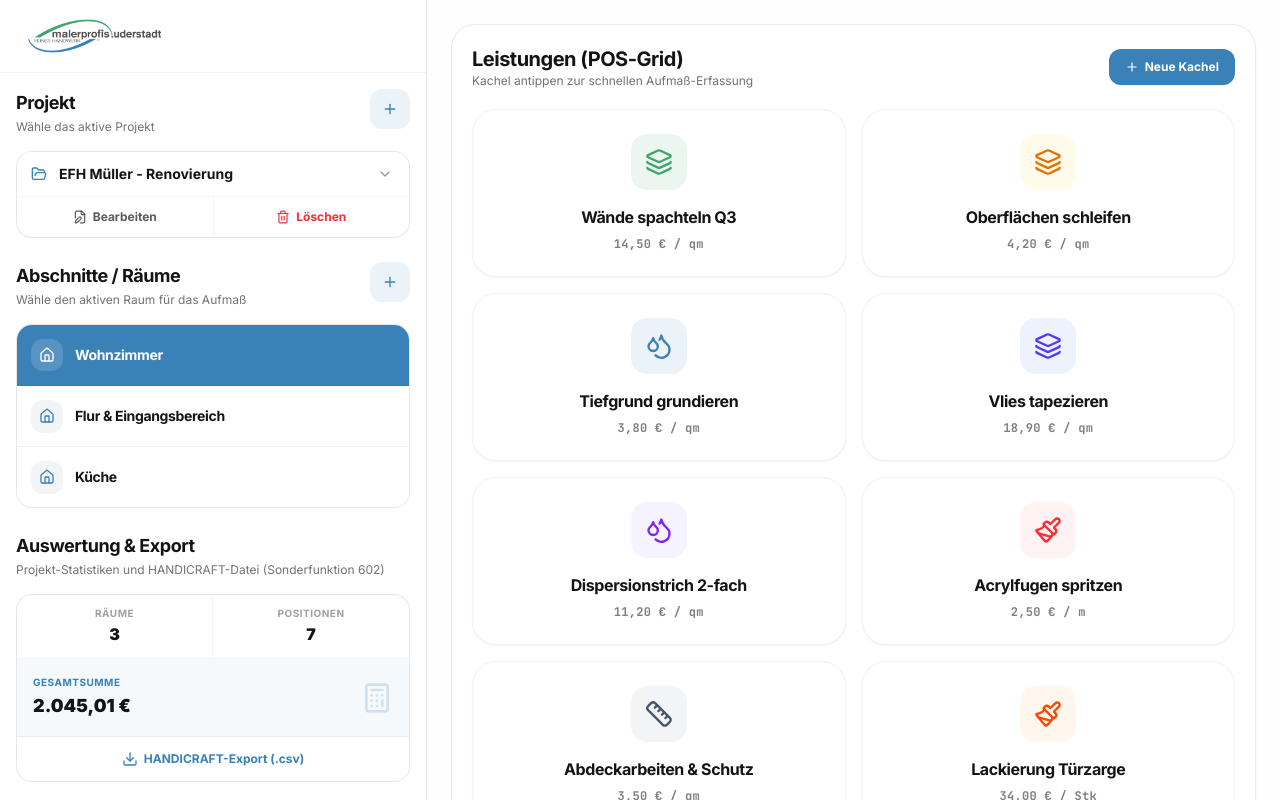
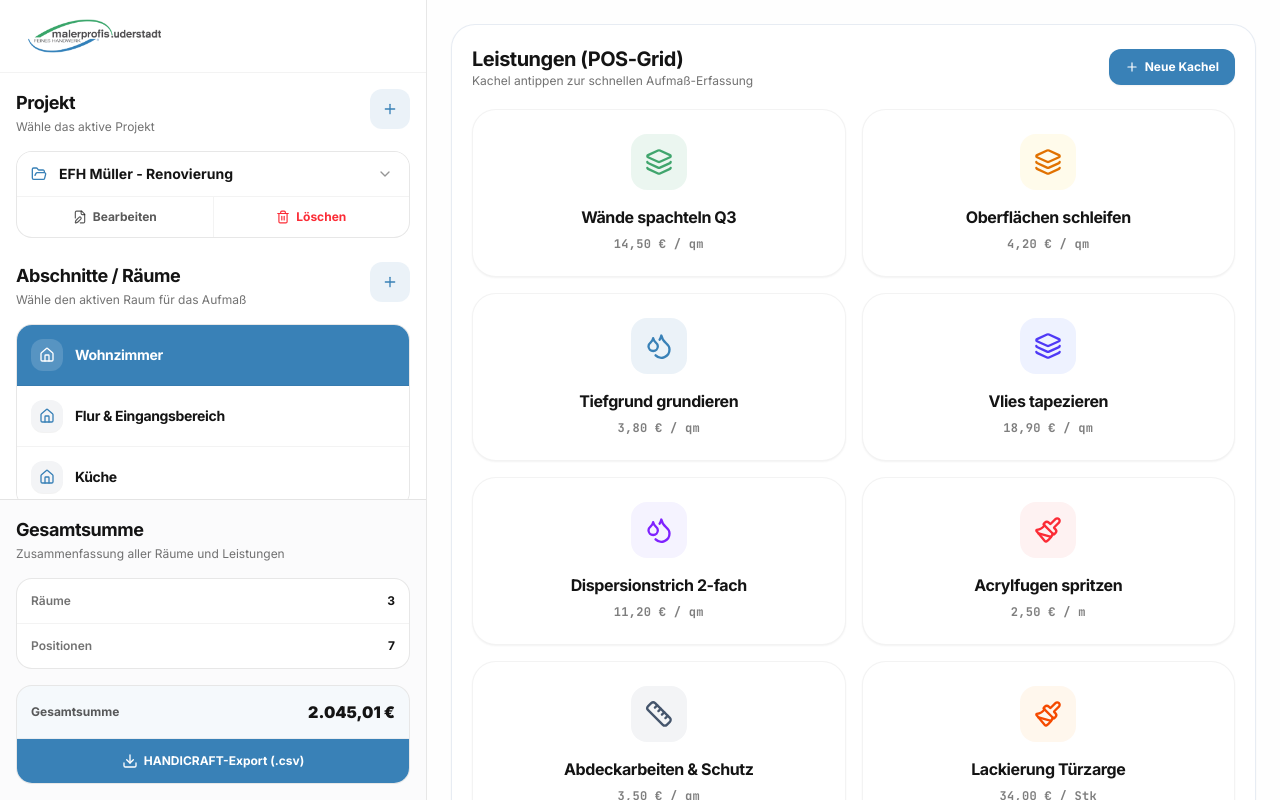
Before and after one commit to timstuu/malerprofis-angebot, a React (Vite) app: page / in a window 1280 px wide. Built offline with nearby package versions, Linux system fonts and the light colour scheme.

Commit message:
Anchor Gesamtsumme at bottom left sidebar, simplify design, remove right-side grand total card

```diff
--- a/src/App.tsx
+++ b/src/App.tsx
@@ -620,14 +620,19 @@ export default function App() {
                 onDeleteRoom={handleDeleteRoom}
               />
 
-              {/* Export Settings & Project Total Statistics Panel inside sidebar */}
-              <ExportSettingsPanel
-                project={activeProject}
-                settings={exportSettings}
-              />
             </>
           )}
         </div>
+
+        {/* Bottom Pinned Gesamtsumme & Export Section */}
+        {activeProject && (
+          <div className="p-4 border-t border-[#141414]/10 bg-gray-50/70">
+            <ExportSettingsPanel
+              project={activeProject}
+              settings={exportSettings}
+            />
+          </div>
+        )}
       </aside>
 
       {/* --- RIGHT WORKSPACE CONTAINER (Scrolls independently on lg) --- */}
--- a/src/components/ExportSettingsPanel.tsx
+++ b/src/components/ExportSettingsPanel.tsx
@@ -4,7 +4,7 @@
  */
 
 import React, { useState } from 'react';
-import { Download, Check, Calculator } from 'lucide-react';
+import { Download, Check } from 'lucide-react';
 import { ExportSettings, Project } from '../types';
 import { generateHandicraftCSV, downloadCSVFile } from '../utils/exportUtils';
 
@@ -54,7 +54,7 @@ export const ExportSettingsPanel: React.FC<ExportSettingsPanelProps> = ({
   };
 
   return (
-    <div className="w-full flex flex-col space-y-4 relative" id="export-panel">
+    <div className="w-full flex flex-col space-y-4 relative text-[#141414]" id="export-panel">
 
       {/* Toast Notification */}
       {showToast && (
@@ -67,53 +67,48 @@ export const ExportSettingsPanel: React.FC<ExportSettingsPanelProps> = ({
       {/* Header section (container-less) */}
       <div>
         <h2 className="text-lg font-bold text-[#141414] font-sans tracking-tight">
-          Auswertung & Export
+          Gesamtsumme
         </h2>
         <p className="text-xs text-[#141414]/60 mt-0.5">
-          Projekt-Statistiken und HANDICRAFT-Datei (Sonderfunktion 602)
+          Zusammenfassung aller Räume und Leistungen
         </p>
       </div>
 
-      {/* Grouped Statistics & Export Container */}
+      {/* Card 1: Statistics (Rooms & Positions) */}
+      <div className="bg-white border border-[#141414]/10 rounded-2xl overflow-hidden divide-y divide-[#141414]/5 shadow-3xs text-xs">
+        <div className="p-3.5 flex justify-between items-center">
+          <span className="text-[#141414]/60 font-semibold">Räume</span>
+          <span className="font-bold text-[#141414]">{roomCount}</span>
+        </div>
+        <div className="p-3.5 flex justify-between items-center">
+          <span className="text-[#141414]/60 font-semibold">Positionen</span>
+          <span className="font-bold text-[#141414]">{positionCount}</span>
+        </div>
+      </div>
+
+      {/* Card 2: Grand total and colored Export button */}
       <div className="bg-white border border-[#141414]/10 rounded-2xl overflow-hidden divide-y divide-[#141414]/5 shadow-3xs">
-
-        {/* Row 1: Rooms & Positions count side-by-side */}
-        <div className="grid grid-cols-2 divide-x divide-[#141414]/5 text-xs text-center">
-          <div className="p-3">
-            <span className="text-[10px] text-[#141414]/40 font-bold block uppercase tracking-wider">Räume</span>
-            <span className="text-base font-black text-[#141414] block mt-0.5">{roomCount}</span>
-          </div>
-          <div className="p-3">
-            <span className="text-[10px] text-[#141414]/40 font-bold block uppercase tracking-wider">Positionen</span>
-            <span className="text-base font-black text-[#141414] block mt-0.5">{positionCount}</span>
-          </div>
+        {/* Grand Total Row */}
+        <div className="p-3.5 bg-brand-accent1/5 flex items-center justify-between">
+          <span className="text-xs text-[#141414]/70 font-bold">Gesamtsumme</span>
+          <span className="text-base font-black text-[#141414]">
+            {totalSum.toLocaleString('de-DE', { minimumFractionDigits: 2 })} €
+          </span>
         </div>
 
-        {/* Row 2: Total Sum */}
-        <div className="p-4 bg-brand-accent1/5 flex items-center justify-between">
-          <div>
-            <span className="text-[10px] text-brand-accent1 font-bold block uppercase tracking-wider">Gesamtsumme</span>
-            <span className="text-lg font-black text-[#141414] block mt-0.5">
-              {totalSum.toLocaleString('de-DE', { minimumFractionDigits: 2 })} €
-            </span>
-          </div>
-          <Calculator className="w-8 h-8 text-brand-accent1/20" />
-        </div>
-
-        {/* Row 3: Export Button */}
+        {/* Export Button */}
         <button
           id="btn-export-handicraft"
           onClick={triggerExport}
           disabled={positionCount === 0}
           className={`w-full py-3.5 px-4 font-bold text-xs flex items-center justify-center gap-1.5 transition-all cursor-pointer ${
             positionCount === 0
-              ? 'bg-gray-50 text-[#141414]/30 cursor-not-allowed'
-              : 'bg-white hover:bg-gray-50 text-brand-accent1 hover:text-brand-accent1/90'
+              ? 'bg-gray-100 text-[#141414]/30 cursor-not-allowed border-none'
+              : 'bg-brand-accent1 hover:bg-brand-accent1/90 text-white shadow-3xs border-none'
           }`}
         >
           <Download className="w-4 h-4" /> HANDICRAFT-Export (.csv)
         </button>
-
       </div>
 
     </div>
--- a/src/components/PositionTable.tsx
+++ b/src/components/PositionTable.tsx
@@ -4,7 +4,7 @@
  */
 
 import React, { useState } from 'react';
-import { Trash2, Edit2, Check, X, FileSpreadsheet, Eye, EyeOff, Calculator } from 'lucide-react';
+import { Trash2, Edit2, Check, X, FileSpreadsheet, Calculator } from 'lucide-react';
 import { Room, Position } from '../types';
 
 interface PositionTableProps {
@@ -22,7 +22,6 @@ export const PositionTable: React.FC<PositionTableProps> = ({
 }) => {
   const [editingPosId, setEditingPosId] = useState<string | null>(null);
   const [editQuantity, setEditQuantity] = useState('');
-  const [showAllRooms, setShowAllRooms] = useState(false);
 
   const startEditing = (pos: Position) => {
     setEditingPosId(pos.id);
@@ -207,103 +206,7 @@ export const PositionTable: React.FC<PositionTableProps> = ({
         )}
       </div>
 
-      {/* 2. Global Project Summary */}
-      <div className="bg-[#141414] text-white rounded-3xl p-6 shadow-sm border border-[#141414]/10" id="grand-summary-widget">
-        <div className="flex flex-col md:flex-row justify-between items-start md:items-center gap-4">
-          <div>
-            <h3 className="text-lg font-bold tracking-tight text-white flex items-center gap-2 font-sans">
-              Projekt-Gesamtsumme
-            </h3>
-            <p className="text-xs text-white/60 mt-0.5">
-              Zusammenfassung aller Räume und Leistungen
-            </p>
-          </div>
 
-          <div className="flex items-baseline gap-2">
-            <span className="text-[10px] uppercase font-bold tracking-widest text-white/50 font-mono">Gesamt:</span>
-            <span className="text-3xl font-extrabold text-brand-accent2 tracking-tight font-mono">
-              {calculateGrandTotal().toLocaleString('de-DE', { minimumFractionDigits: 2 })} €
-            </span>
-          </div>
-        </div>
-
-        <div className="grid grid-cols-2 sm:grid-cols-3 gap-4 mt-5 pt-5 border-t border-white/10 text-sm">
-          <div>
-            <span className="text-xs text-white/50 block">Räume gesamt</span>
-            <span className="text-lg font-bold block mt-0.5 font-mono">{allRooms.length}</span>
-          </div>
-          <div>
-            <span className="text-xs text-white/50 block">Positionen gesamt</span>
-            <span className="text-lg font-bold block mt-0.5 font-mono">{totalPositionsCount}</span>
-          </div>
-          <div className="col-span-2 sm:col-span-1">
-            <button
-              id="btn-toggle-full-breakdown"
-              onClick={() => setShowAllRooms(!showAllRooms)}
-              disabled={totalPositionsCount === 0}
-              className={`w-full py-2.5 px-4 text-xs font-semibold rounded-xl border flex items-center justify-center gap-1.5 transition-all cursor-pointer ${
-                totalPositionsCount === 0
-                  ? 'border-white/5 text-white/30 cursor-not-allowed opacity-50'
-                  : 'border-white/10 hover:border-white/20 text-white/80 hover:text-white bg-white/5 hover:bg-white/10 active:scale-95'
-              }`}
-            >
-              {showAllRooms ? (
-                <>
-                  <EyeOff className="w-3.5 h-3.5" /> Aufteilung verbergen
-                </>
-              ) : (
-                <>
-                  <Eye className="w-3.5 h-3.5" /> Gesamtes Aufmaß zeigen
-                </>
-              )}
-            </button>
-          </div>
-        </div>
-
-        {/* Expandable Project-wide breakdown */}
-        {showAllRooms && totalPositionsCount > 0 && (
-          <div className="mt-5 pt-5 border-t border-white/10 space-y-4 animate-fade-in" id="project-breakdown-panel">
-            <h4 className="text-xs font-bold uppercase tracking-wider text-white/50">Aufmaß-Dokumentation</h4>
-            {allRooms.map((room, roomIdx) => {
-              if (room.positions.length === 0) return null;
-              const roomTotal = calculateRoomTotal(room);
-
-              return (
-                <div key={room.id} className="bg-white/5 p-4 rounded-2xl border border-white/5">
-                  <div className="flex justify-between items-center mb-2.5 pb-1.5 border-b border-white/5">
-                    <span className="text-xs font-bold text-brand-accent1">
-                      Raum #{roomIdx + 1}: {room.name}
-                    </span>
-                    <span className="text-xs font-mono font-bold text-white">
-                      {roomTotal.toLocaleString('de-DE', { minimumFractionDigits: 2 })} €
-                    </span>
-                  </div>
-                  <ul className="space-y-2 text-xs text-white/75">
-                    {room.positions.map((pos, posIdx) => (
-                      <li key={pos.id} className="flex justify-between items-center">
-                        <div className="flex items-baseline gap-2 min-w-0">
-                          <span className="text-[10px] font-mono text-white/30">
-                            {roomIdx + 1}.{String(posIdx + 1).padStart(2, '0')}
-                          </span>
-                          <span className="truncate">{pos.name}</span>
-                        </div>
-                        <div className="font-mono flex-shrink-0 flex gap-4">
-                          <span>
-                            {pos.quantity.toLocaleString('de-DE', { minimumFractionDigits: 2 })} {pos.unit}
-                          </span>
-                          <span className="text-brand-accent2 w-16 text-right">
-                            {pos.totalPrice.toLocaleString('de-DE', { minimumFractionDigits: 2 })} €
-                          </span>
-                        </div>
-                      </li>
-                    ))}
-                  </ul>
-                </div>
-              );
-            })}
-          </div>
-        )}
-      </div>
     </div>
   );
 };
```
